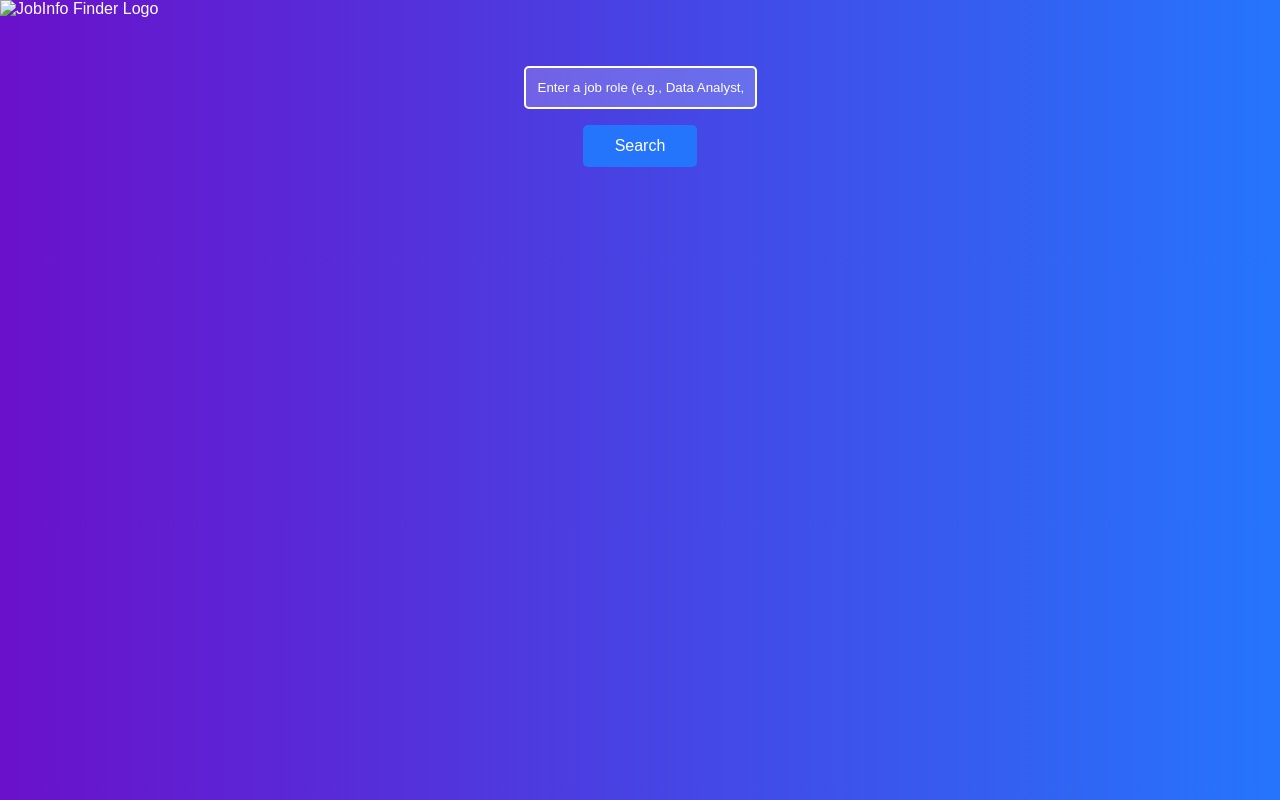
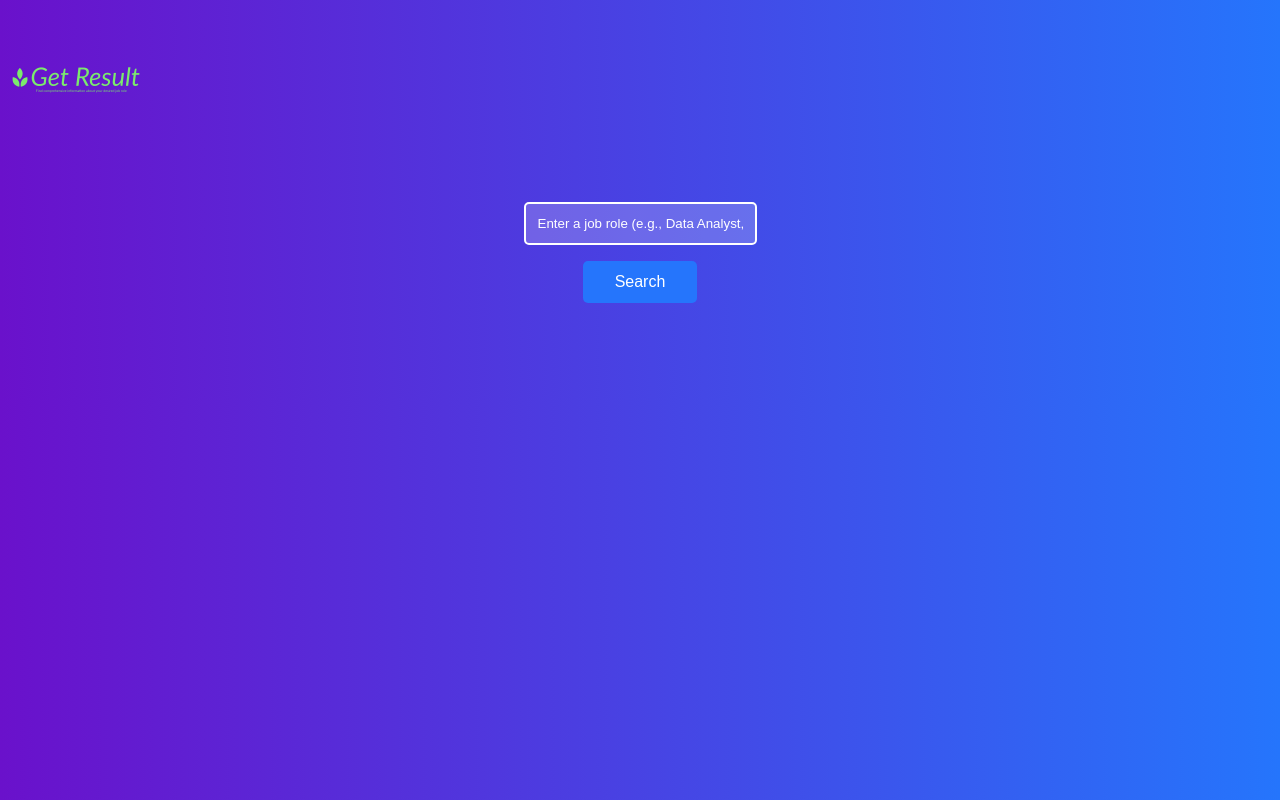
Before and after one commit to Binjewarkunal/Get-Result, a plain HTML site: page index.html in a window 1280 px wide. Drawn offline with Linux system fonts and the light colour scheme.

Commit message:
Update index.html

```diff
--- a/index.html
+++ b/index.html
@@ -8,7 +8,7 @@
 </head>
 <body>
     <header>
-                 <img src="Images/Get Result_transparent.png" alt="JobInfo Finder Logo" class="logo">
+                 <img src="logo.png" alt="JobInfo Finder Logo" class="logo">
     </header>
     <main>
         <div class="search-container">
```
